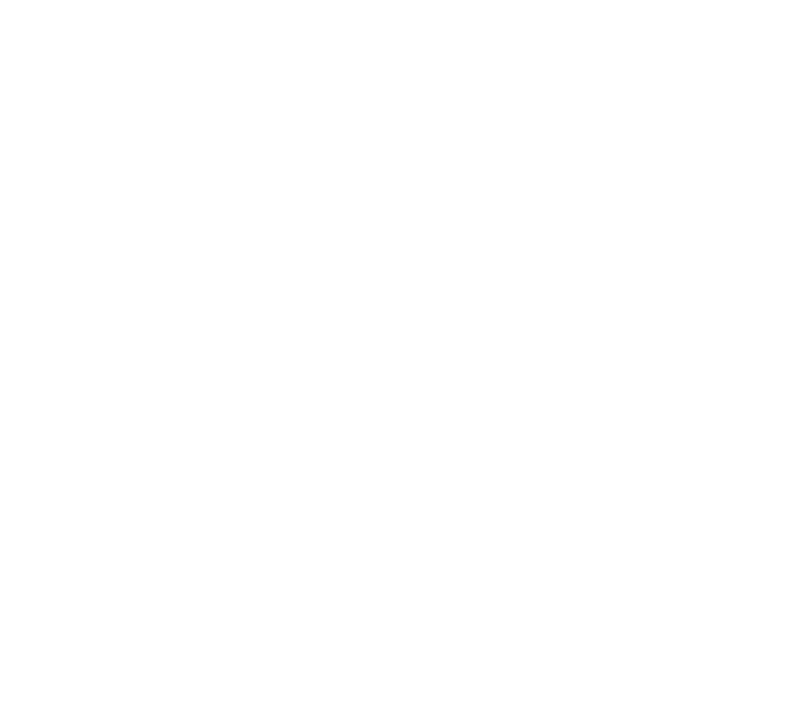
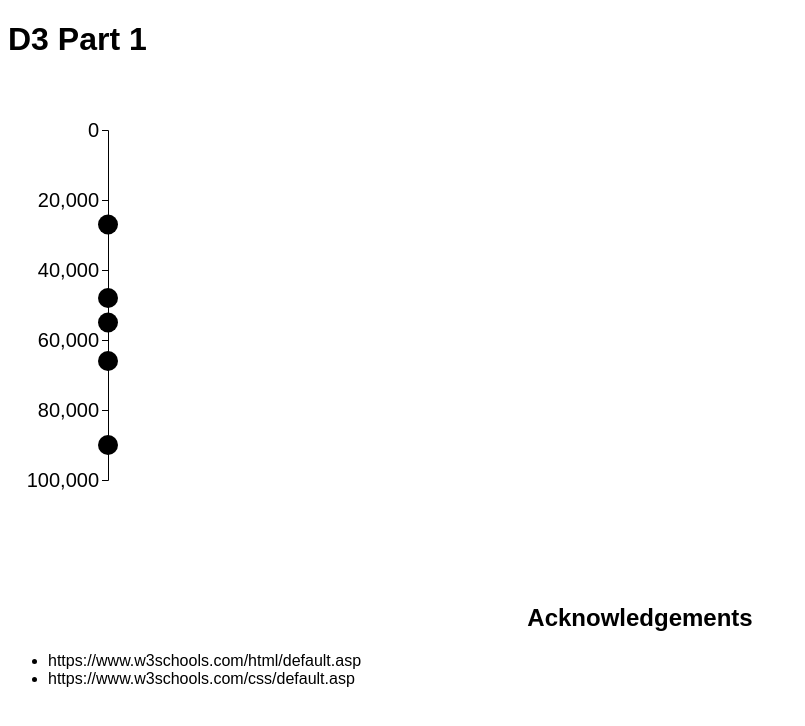
Before and after one commit to DS4200-S23-Class/ic-07-Jaclyn922, a plain HTML site: page index.html in a window 1280 px wide. Shown: the whole page, without its empty margins (0-805 px from the left). Drawn offline with Linux system fonts and the light colour scheme.

Commit message:
final version

```diff
--- a/index.html
+++ b/index.html
@@ -3,11 +3,31 @@
 
 <head>
     <meta charset=utf-8/>
+    <link rel = "stylesheet" href = "style.css">
+
+    <script src="d3.v6.1.1/d3.min.js"></script>
+
+
+    <title>ic-07</title>
 </head>
 
 
 <body>
 
+    <h1>D3 Part 1</h1>
+
+
+    <div id='vis'></div>
+
+
+    <!-- include js -->
+    <script src = "main.js"></script>
+
+    <h2>Acknowledgements</h2>
+    <ul>
+        <li>https://www.w3schools.com/html/default.asp</li>
+        <li>https://www.w3schools.com/css/default.asp</li>
+
 
 </body>
 
--- /dev/null
+++ b/main.js
@@ -0,0 +1,47 @@
+
+const FRAME_HEIGHT = 500;
+const FRAME_WIDTH = 500;
+const MARGINS = {left: 100, right: 50, top: 50, bottom: 50}
+
+
+const data = [55000, 48000, 27000, 66000, 90000];
+
+const VIS_HEIGHT = FRAME_HEIGHT - MARGINS.top - MARGINS.bottom
+const VIS_WIDTH = FRAME_WIDTH - MARGINS.left - MARGINS.right
+
+const FRAME = d3.select('#vis')
+					.append('svg')
+						.attr('height', FRAME_HEIGHT)
+						.attr('width', FRAME_WIDTH)
+						.attr('class', 'frame');
+
+
+// Scaling functions
+const MAX_X = d3.max(data, (d) => {return d});
+console.log('Max x: ' + MAX_X);
+
+
+// scale function
+const X_SCALE = d3.scaleLinear()
+					.domain([0, (MAX_X + 10000)])
+					.range([0, VIS_WIDTH]);
+
+
+FRAME.selectAll('points')
+		.data(data)
+		.enter()
+		.append('circle')
+			.attr('cx', MARGINS.left)
+			.attr('cy', (d) => {
+				return (X_SCALE(d) + MARGINS.top);
+			})
+			.attr('r', 10)
+			.attr('class', 'point');
+
+
+// add an axis
+FRAME.append('g')
+		.attr('transform',
+			"translate(" + MARGINS.left + "," + MARGINS.top + ")")
+		.call(d3.axisLeft(X_SCALE).ticks(6))
+			.attr('font-size', '20px');
--- /dev/null
+++ b/style.css
@@ -0,0 +1,8 @@
+body {
+ font-family: Arial;
+}
+
+
+h2{
+    text-align: center;
+}
```
Also changed, not shown: 3 other files.
